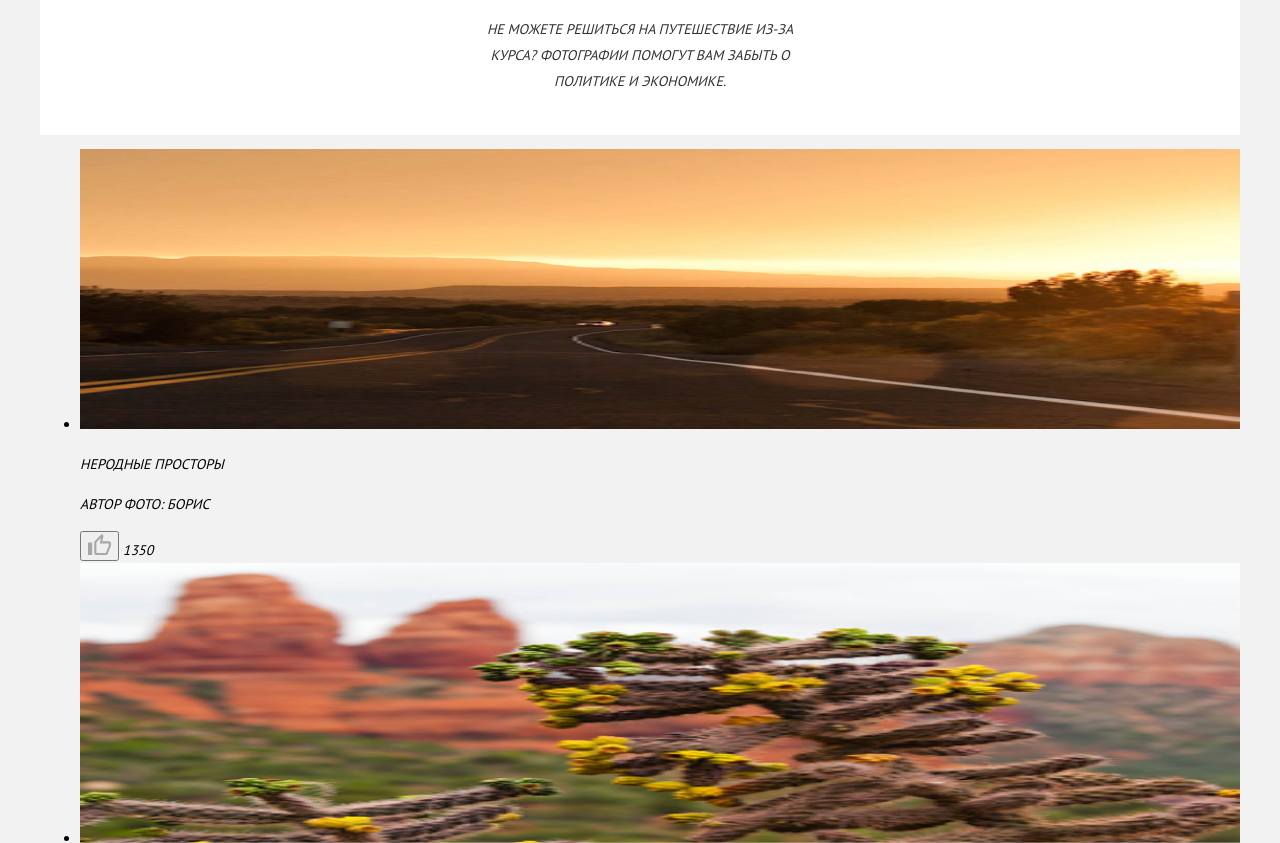
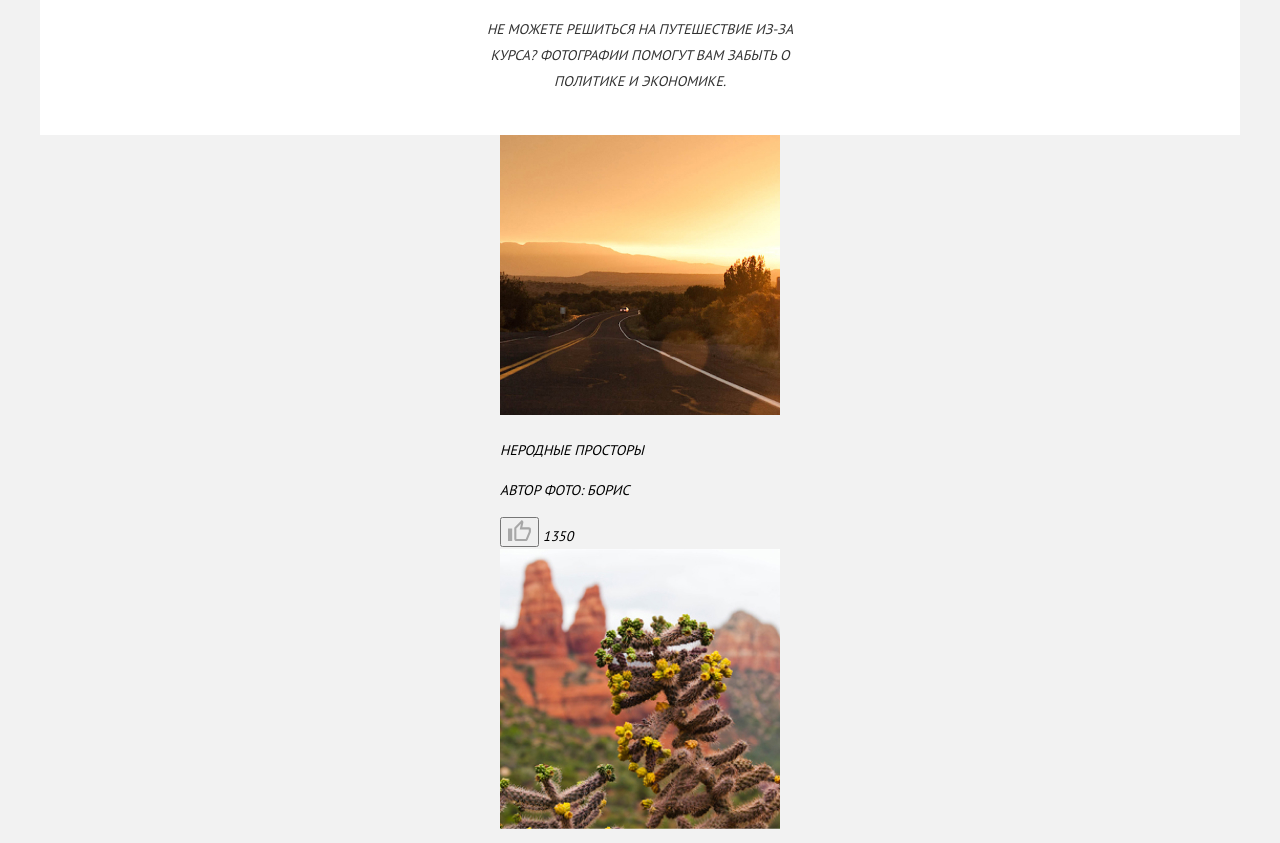
Before and after one commit to Badsergeant/SedonaAdaptive, a website: page source/catalog.html in a window 1280 px wide. Shown: the part 620-1463 px from the top of the page. Drawn offline with nearby package versions, Linux system fonts and the light colour scheme; files that its build step writes are made by us from their sources.

Commit message:
Add authors-photo/presentation blocks in style.less

```diff
--- a/source/less/style.less
+++ b/source/less/style.less
@@ -19,6 +19,8 @@
 @import url(../less/blocks/location.less);
 @import url(../less/blocks/page-footer.less);
 @import url(../less/blocks/review.less);
+@import url(../less/blocks/authors-photo.less);
+@import url(../less/blocks/presentation.less);
 
 /*Modification*/
 @import url(../less/modification/features__list-item--main-feature.less);
```
